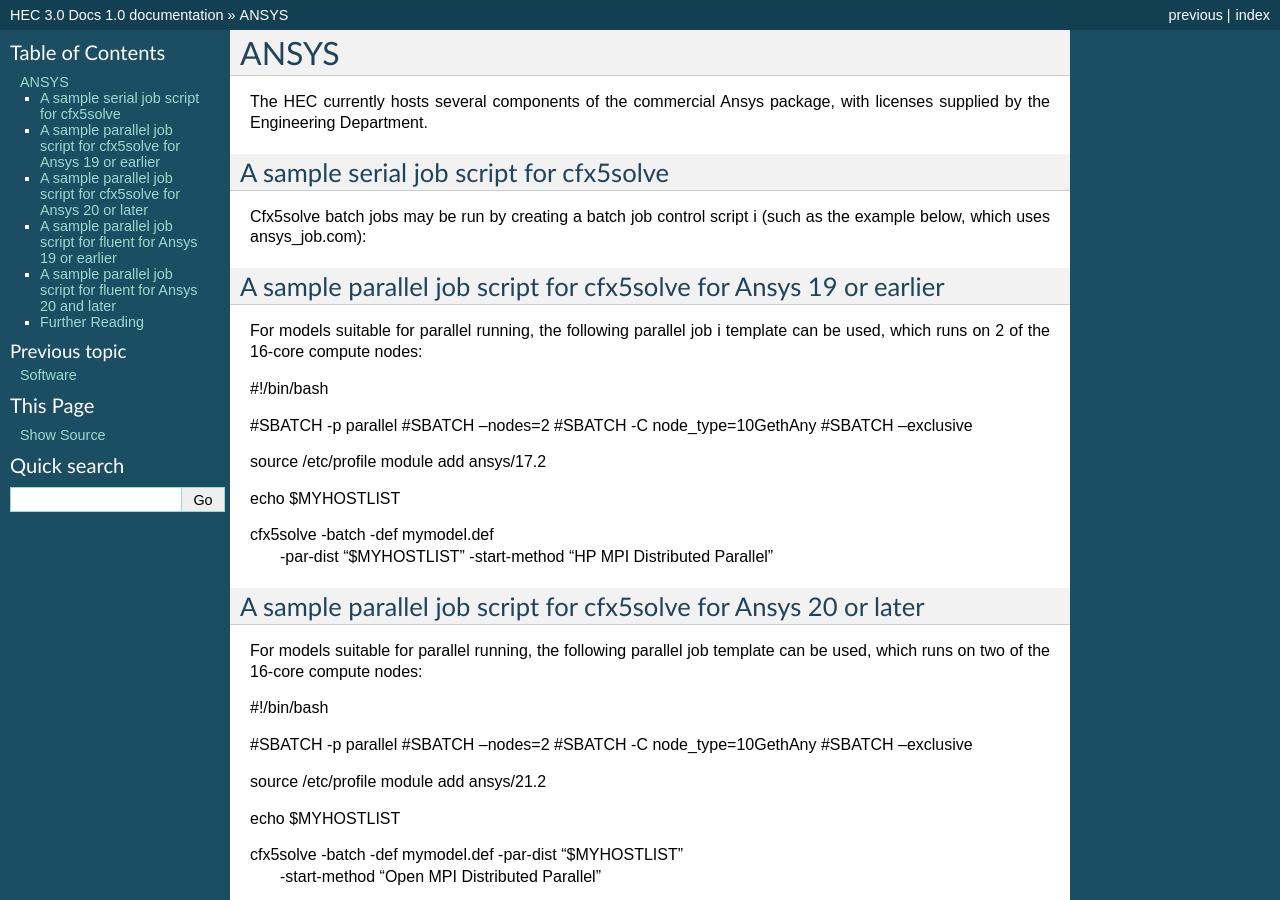
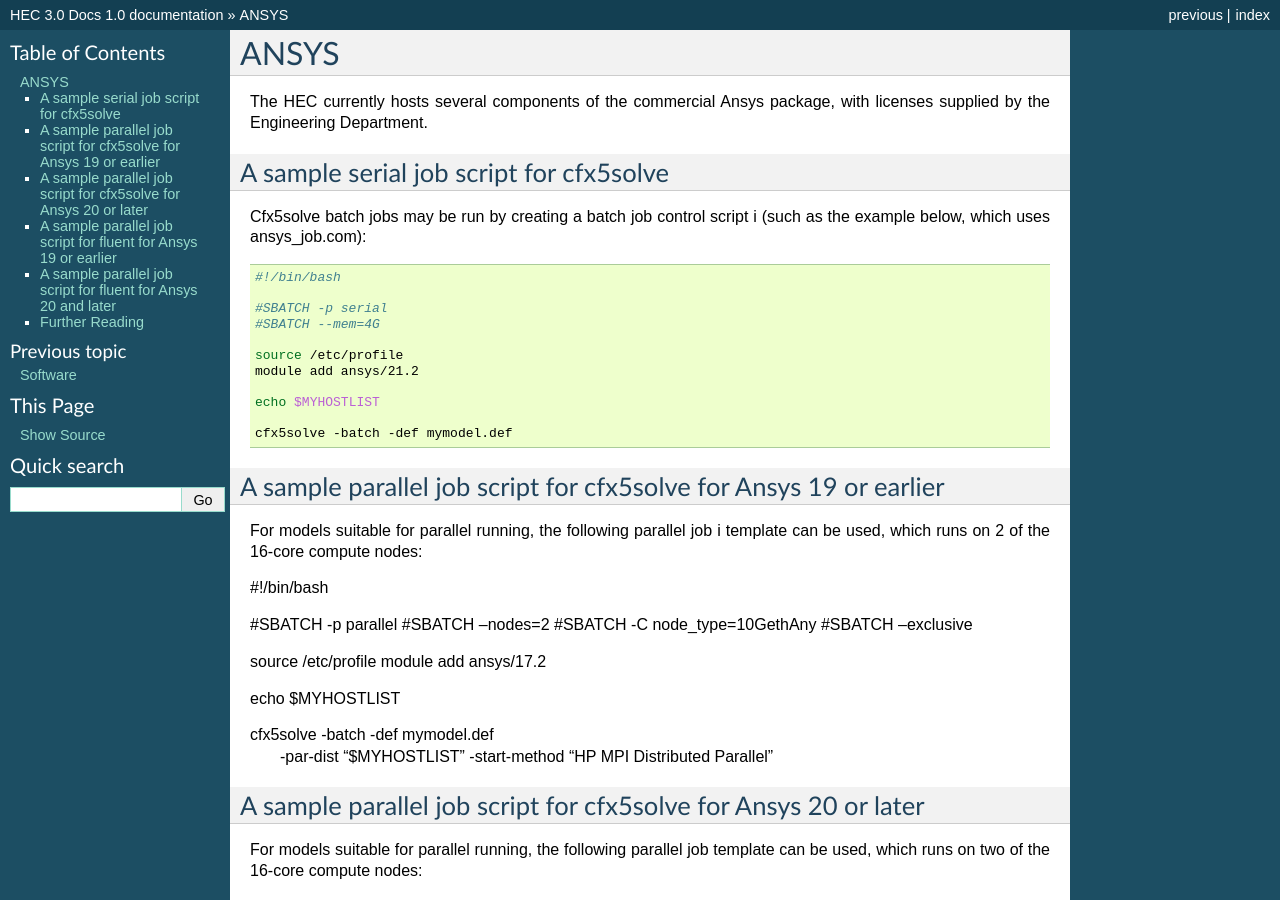
Before and after one commit to MikePacey/Lancaster-HEC, a Sphinx documentation site: the page built from docs/software/ansys.rst, in a window 1280 px wide and 900 px high. Built offline with Sphinx 7.4.7, drawn with Linux system fonts in a browser that asks for light colours.

Commit message:
basic launch page

```diff
--- a/docs/software/ansys.rst
+++ b/docs/software/ansys.rst
@@ -10,7 +10,8 @@
 Cfx5solve batch jobs may be run by creating a batch job control script i
 (such as the example below, which uses ansys_job.com):
 
-.. code-block:: bash
+.. code-block:: sh
+
   #!/bin/bash
 
   #SBATCH -p serial
```
